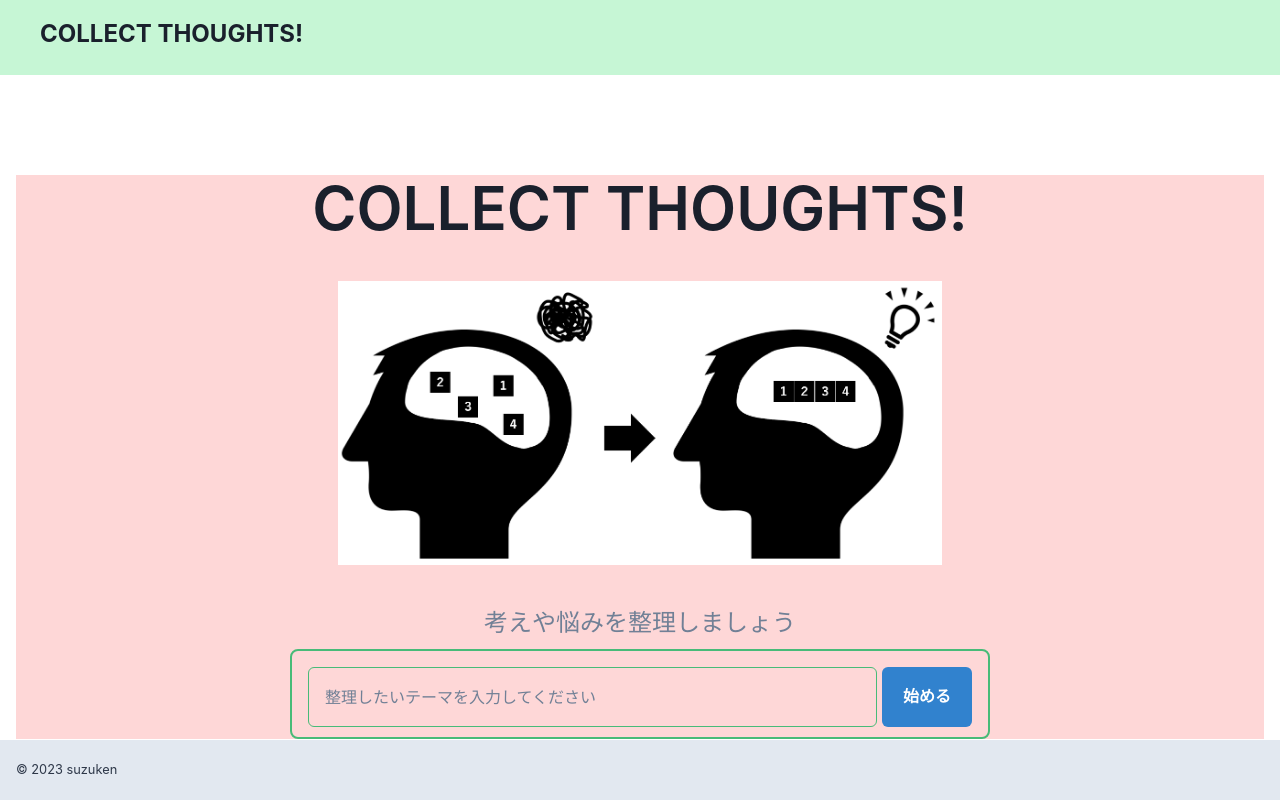
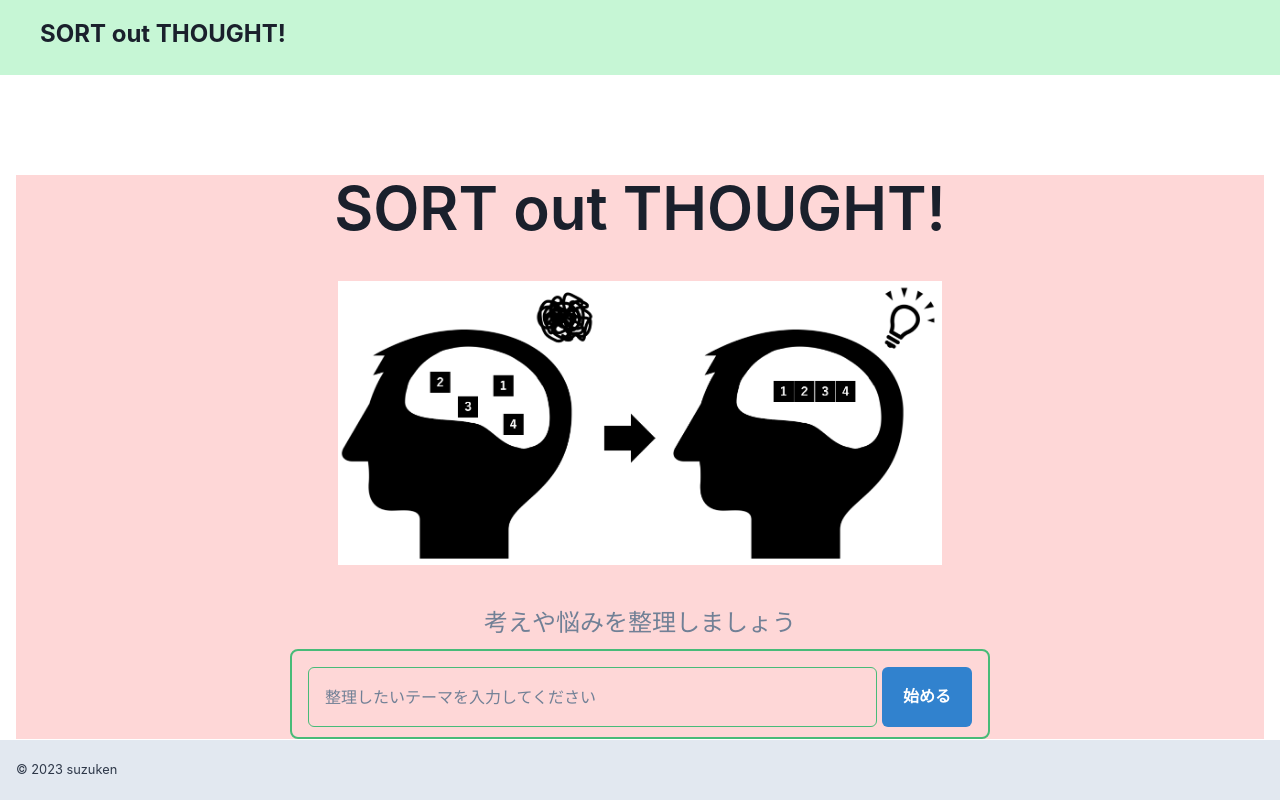
Before and after one commit to suzukeng/sort-out-thoughts-webapp, a Next.js app: page / in a window 1280 px wide. Built offline with nearby package versions, Linux system fonts and the light colour scheme.

Commit message:
名前の変更

```diff
--- a/src/app/components/Header.tsx
+++ b/src/app/components/Header.tsx
@@ -7,7 +7,7 @@ export const Header = () => {
                 <Flex as="header" py="5" justifyContent="space-between" align="center">
                     <NextLink href='/' passHref>
                         <Heading as='h1' fontSize="2xl" cursor="pointer">
-                            COLLECT THOUGHTS!
+                            SORT out THOUGHT!
                         </Heading>
                     </NextLink>
                 </Flex>
--- a/src/app/components/ThemeDecision.tsx
+++ b/src/app/components/ThemeDecision.tsx
@@ -19,7 +19,7 @@ export default function ThemeDecision({ handleSave }: Props) {
                         fontWeight={600}
                         fontSize={{ base: '2xl', sm: '4xl', md: '6xl' }}
                         lineHeight={'110%'}>
-                        COLLECT THOUGHTS!
+                        SORT out THOUGHT!
                     </Heading>
                     <Image src='/images/sorted.png' alt='image of thoughts sorted'
                         boxSize='55%'
```
